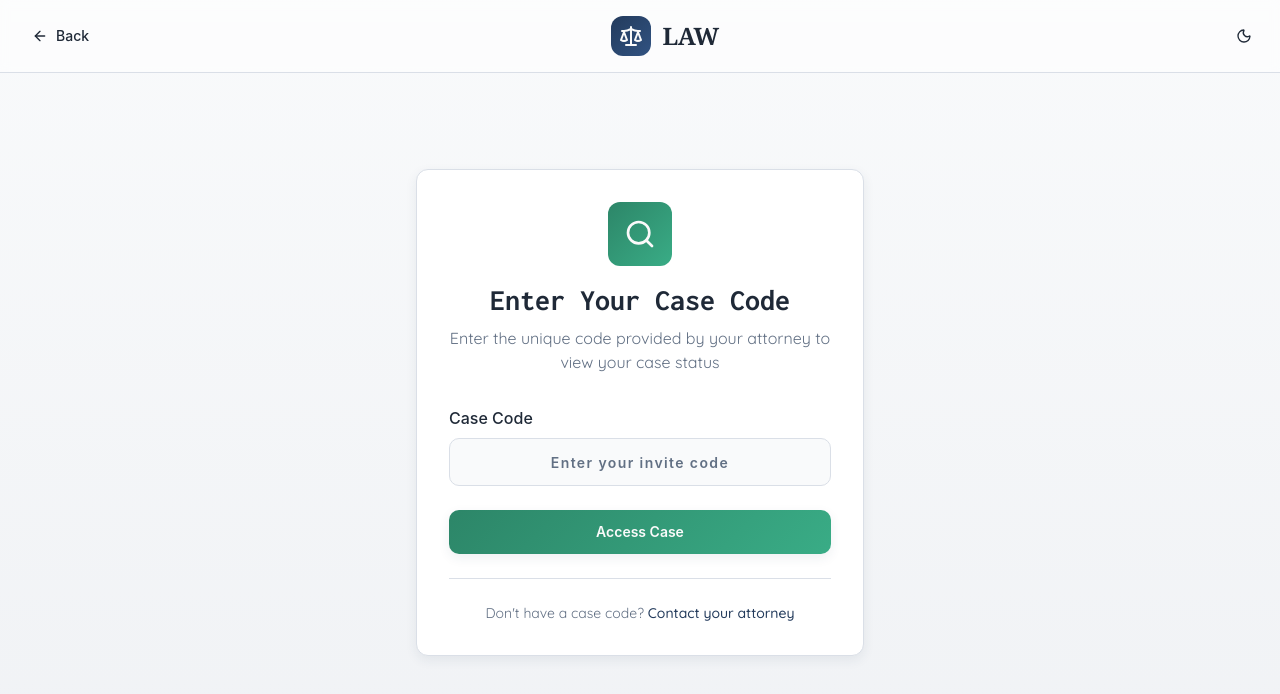
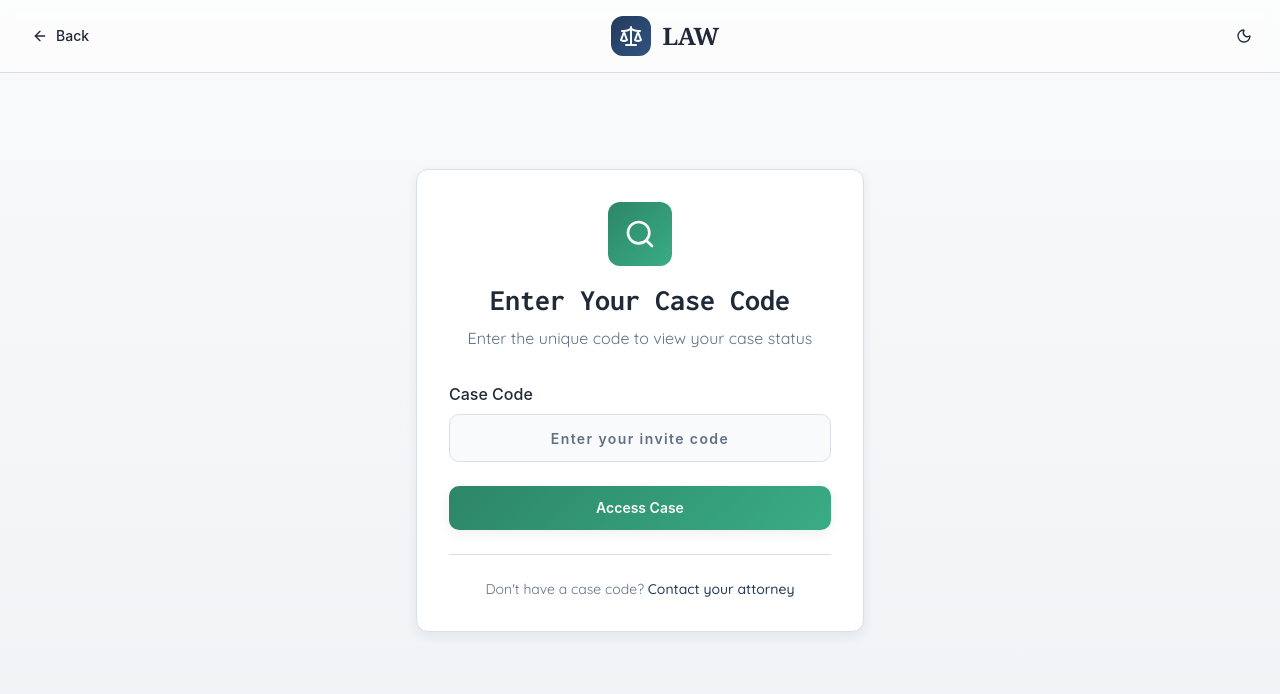
Before and after one commit to kaushikrana06/law_firm_frontend, a React (Vite) app: page /client in a window 1280 px wide. Shown: the top 694 px of the page. Built offline with nearby package versions, Linux system fonts and the light colour scheme; no server answers.

Commit message:
change the text in client code

```diff
--- a/src/pages/ClientCodeEntry.jsx
+++ b/src/pages/ClientCodeEntry.jsx
@@ -64,7 +64,7 @@ const ClientCodeEntry = () => {
                 Enter Your Case Code
               </h2>
               <p className="text-muted-foreground">
-                Enter the unique code provided by your attorney to view your
+                Enter the unique code to view your
                 case status
               </p>
             </div>
```
